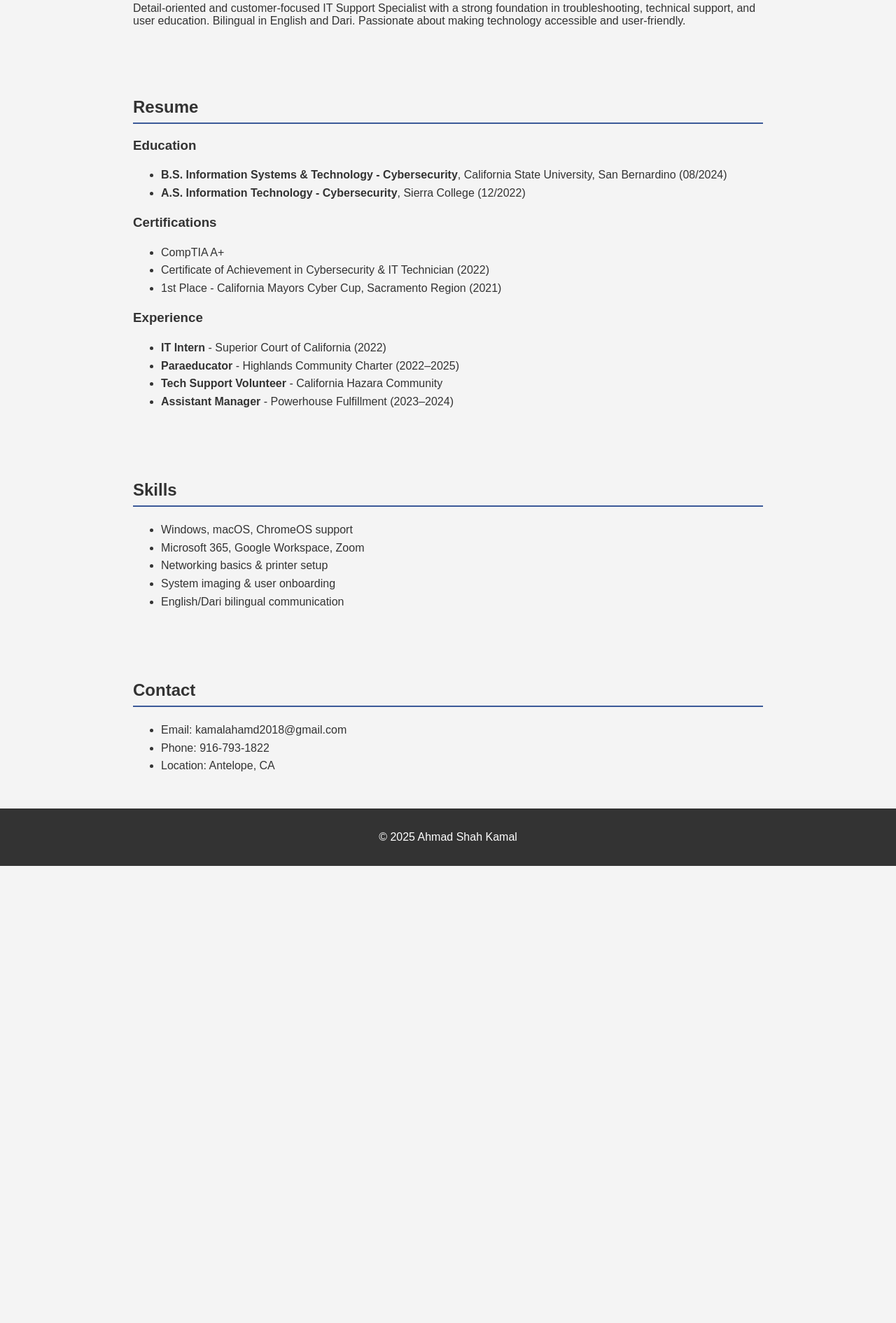
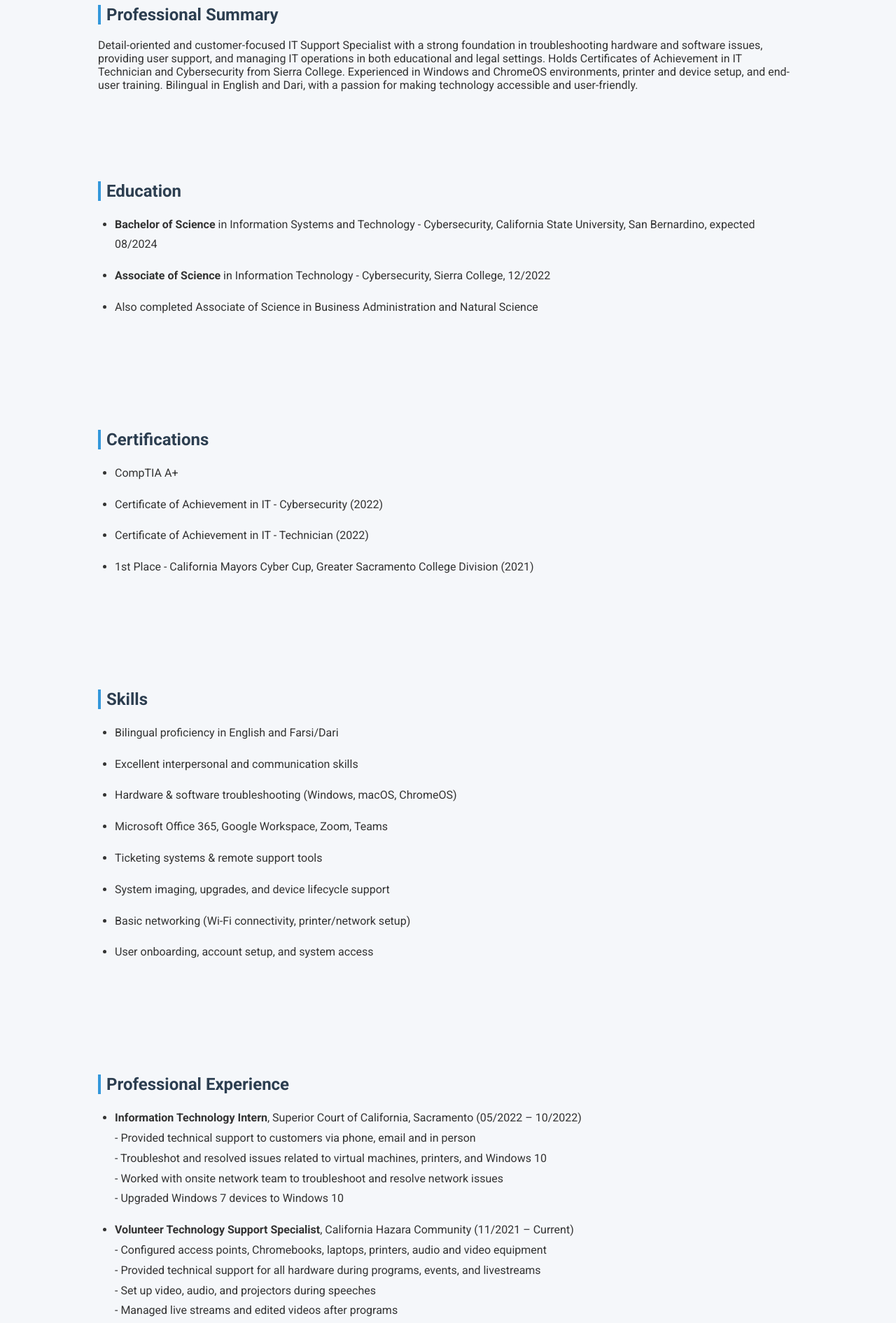
Before and after one commit to ShiaSyndicate/shiasyndicate.github.io, a plain HTML site: page index.html in a window 1280 px wide. Shown: the part 285-2175 px from the top of the page at 70% size. Before the commit the page ends 1522 px from the top, so only its background shows below. Drawn offline with Linux system fonts and the light colour scheme.

Commit message:
Update index.html

```diff
--- a/index.html
+++ b/index.html
@@ -4,37 +4,48 @@
   <meta charset="UTF-8" />
   <meta name="viewport" content="width=device-width, initial-scale=1.0" />
   <title>Ahmad Shah Kamal - Portfolio</title>
+  <link href="https://fonts.googleapis.com/css2?family=Roboto:wght@400;700&display=swap" rel="stylesheet">
   <style>
     body {
-      font-family: Arial, sans-serif;
-      background: #f4f4f4;
+      font-family: 'Roboto', sans-serif;
+      background: #f5f7fa;
       color: #333;
       margin: 0;
-      padding: 0;
     }
     header {
-      background: #3b5998;
+      background: linear-gradient(to right, #2c3e50, #3498db);
       color: #fff;
-      padding: 2rem 1rem;
+      padding: 3rem 1rem;
       text-align: center;
+      box-shadow: 0 4px 8px rgba(0,0,0,0.1);
     }
     section {
       padding: 2rem;
-      max-width: 900px;
+      max-width: 1000px;
       margin: auto;
     }
     h2 {
-      border-bottom: 2px solid #3b5998;
-      padding-bottom: 0.5rem;
+      border-left: 4px solid #3498db;
+      padding-left: 0.5rem;
+      color: #2c3e50;
+      margin-top: 3rem;
     }
     ul {
-      line-height: 1.6;
+      line-height: 1.8;
+      padding-left: 1.5rem;
     }
     footer {
       text-align: center;
       padding: 1rem;
-      background: #333;
+      background: #2c3e50;
       color: white;
+      margin-top: 4rem;
+    }
+    .experience, .education, .certs, .skills, .languages {
+      margin-bottom: 2rem;
+    }
+    li {
+      margin-bottom: 1rem;
     }
   </style>
 </head>
@@ -45,59 +56,94 @@
   </header>
 
   <section>
-    <h2>About Me</h2>
-    <p>
-      Detail-oriented and customer-focused IT Support Specialist with a strong foundation in troubleshooting, technical support, and user education. Bilingual in English and Dari. Passionate about making technology accessible and user-friendly.
-    </p>
+    <h2>Professional Summary</h2>
+    <p>Detail-oriented and customer-focused IT Support Specialist with a strong foundation in troubleshooting hardware and software issues, providing user support, and managing IT operations in both educational and legal settings. Holds Certificates of Achievement in IT Technician and Cybersecurity from Sierra College. Experienced in Windows and ChromeOS environments, printer and device setup, and end-user training. Bilingual in English and Dari, with a passion for making technology accessible and user-friendly.</p>
   </section>
 
-  <section>
-    <h2>Resume</h2>
-    <h3>Education</h3>
+  <section class="education">
+    <h2>Education</h2>
     <ul>
-      <li><strong>B.S. Information Systems & Technology - Cybersecurity</strong>, California State University, San Bernardino (08/2024)</li>
-      <li><strong>A.S. Information Technology - Cybersecurity</strong>, Sierra College (12/2022)</li>
-    </ul>
-
-    <h3>Certifications</h3>
-    <ul>
-      <li>CompTIA A+</li>
-      <li>Certificate of Achievement in Cybersecurity & IT Technician (2022)</li>
-      <li>1st Place - California Mayors Cyber Cup, Sacramento Region (2021)</li>
-    </ul>
-
-    <h3>Experience</h3>
-    <ul>
-      <li><strong>IT Intern</strong> - Superior Court of California (2022)</li>
-      <li><strong>Paraeducator</strong> - Highlands Community Charter (2022–2025)</li>
-      <li><strong>Tech Support Volunteer</strong> - California Hazara Community</li>
-      <li><strong>Assistant Manager</strong> - Powerhouse Fulfillment (2023–2024)</li>
+      <li><strong>Bachelor of Science</strong> in Information Systems and Technology - Cybersecurity, California State University, San Bernardino, expected 08/2024</li>
+      <li><strong>Associate of Science</strong> in Information Technology - Cybersecurity, Sierra College, 12/2022</li>
+      <li>Also completed Associate of Science in Business Administration and Natural Science</li>
     </ul>
   </section>
 
-  <section>
-    <h2>Skills</h2>
+  <section class="certs">
+    <h2>Certifications</h2>
     <ul>
-      <li>Windows, macOS, ChromeOS support</li>
-      <li>Microsoft 365, Google Workspace, Zoom</li>
-      <li>Networking basics & printer setup</li>
-      <li>System imaging & user onboarding</li>
-      <li>English/Dari bilingual communication</li>
+      <li>CompTIA A+</li>
+      <li>Certificate of Achievement in IT - Cybersecurity (2022)</li>
+      <li>Certificate of Achievement in IT - Technician (2022)</li>
+      <li>1st Place - California Mayors Cyber Cup, Greater Sacramento College Division (2021)</li>
     </ul>
   </section>
 
-  <section>
-    <h2>Contact</h2>
+  <section class="skills">
+    <h2>Skills</h2>
     <ul>
-      <li>Email: kamalahamd2018@gmail.com</li>
-      <li>Phone: 916-793-1822</li>
-      <li>Location: Antelope, CA</li>
-      <!-- You can add a LinkedIn or GitHub link here later -->
+      <li>Bilingual proficiency in English and Farsi/Dari</li>
+      <li>Excellent interpersonal and communication skills</li>
+      <li>Hardware & software troubleshooting (Windows, macOS, ChromeOS)</li>
+      <li>Microsoft Office 365, Google Workspace, Zoom, Teams</li>
+      <li>Ticketing systems & remote support tools</li>
+      <li>System imaging, upgrades, and device lifecycle support</li>
+      <li>Basic networking (Wi-Fi connectivity, printer/network setup)</li>
+      <li>User onboarding, account setup, and system access</li>
+    </ul>
+  </section>
+
+  <section class="experience">
+    <h2>Professional Experience</h2>
+    <ul>
+      <li><strong>Information Technology Intern</strong>, Superior Court of California, Sacramento (05/2022 – 10/2022)<br>
+      - Provided technical support to customers via phone, email and in person<br>
+      - Troubleshot and resolved issues related to virtual machines, printers, and Windows 10<br>
+      - Worked with onsite network team to troubleshoot and resolve network issues<br>
+      - Upgraded Windows 7 devices to Windows 10</li>
+
+      <li><strong>Volunteer Technology Support Specialist</strong>, California Hazara Community (11/2021 – Current)<br>
+      - Configured access points, Chromebooks, laptops, printers, audio and video equipment<br>
+      - Provided technical support for all hardware during programs, events, and livestreams<br>
+      - Set up video, audio, and projectors during speeches<br>
+      - Managed live streams and edited videos after programs</li>
+
+      <li><strong>Bilingual Instructional Paraeducator</strong>, Highlands Community Charter (04/2022 – 04/2025)<br>
+      - Provided day-to-day technology support for students and staff<br>
+      - Assisted with printer setup and maintenance, troubleshooting issues<br>
+      - Supported onboarding of new staff including system setup and training<br>
+      - Registered new students, maintained data entry and record accuracy<br>
+      - Translated communications and materials between English and Dari/Farsi<br>
+      - Provided academic and classroom tech support to adult learners</li>
+
+      <li><strong>Assistant Manager</strong>, Powerhouse Fulfillment INC (01/2023 – 08/2024)<br>
+      - Provided daily administrative support and tracked departmental tasks<br>
+      - Scheduled team meetings, dispatched crews, and coordinated appointments<br>
+      - Managed project timelines and uploaded documents to databases<br>
+      - Oversaw on-site installations, inspections, and maintenance<br>
+      - Provided customer support and print job troubleshooting daily</li>
+
+      <li><strong>Night Auditor</strong>, Courtyard by Marriott (11/2022 – 03/2023)<br>
+      - Checked guests in and out, handled payments and requests<br>
+      - Oversaw the hotel's accounting closeout process<br>
+      - Resolved guest issues and ensured satisfaction</li>
+
+      <li><strong>Manager/Supervisor</strong>, Baskin Robbins (04/2017 – 08/2021)<br>
+      - Trained and supervised a team of 7+ associates<br>
+      - Scheduled shifts and ensured task completion<br>
+      - Monitored sales transactions and ensured compliance</li>
+    </ul>
+  </section>
+
+  <section class="languages">
+    <h2>Languages</h2>
+    <ul>
+      <li>Farsi/Dari — Native or Bilingual Proficiency</li>
     </ul>
   </section>
 
   <footer>
-    <p>&copy; 2025 Ahmad Shah Kamal</p>
+    <p>&copy; 2025 Ahmad Shah Kamal | Portfolio</p>
   </footer>
 </body>
 </html>
```
